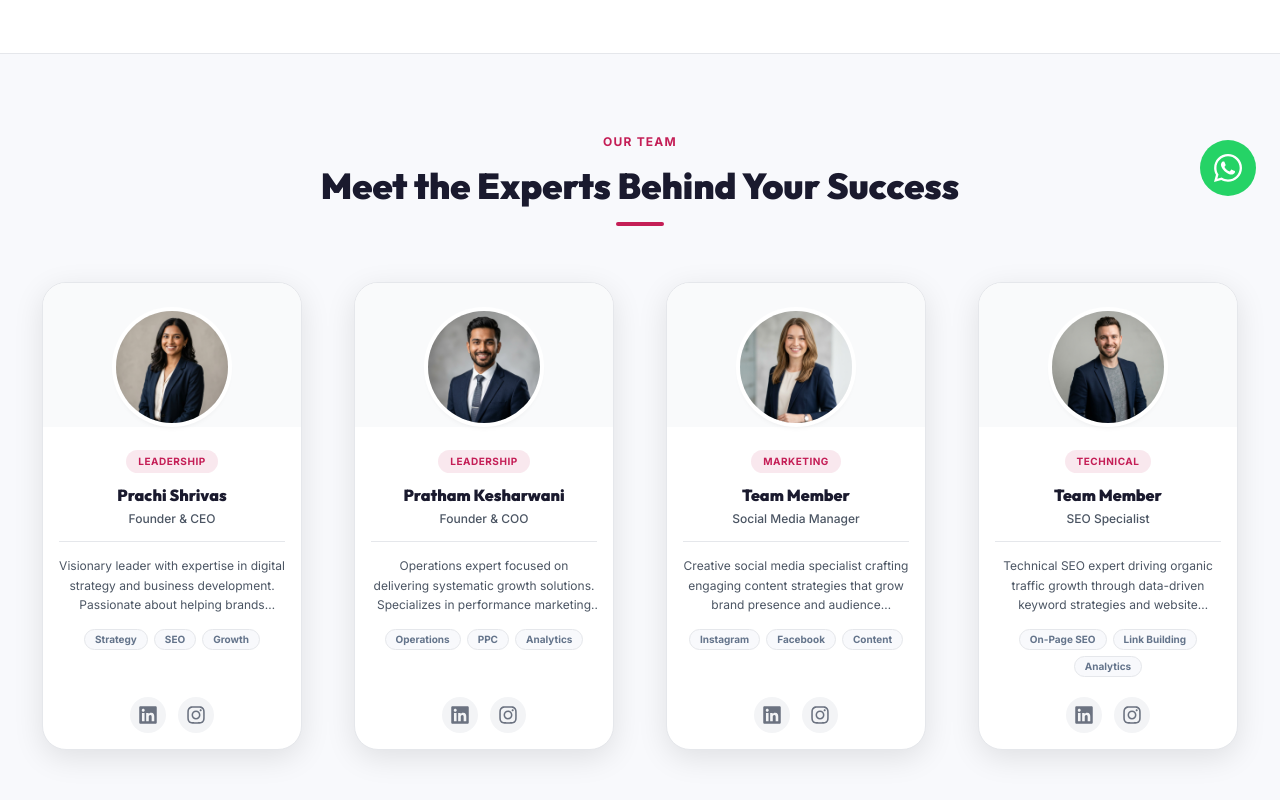
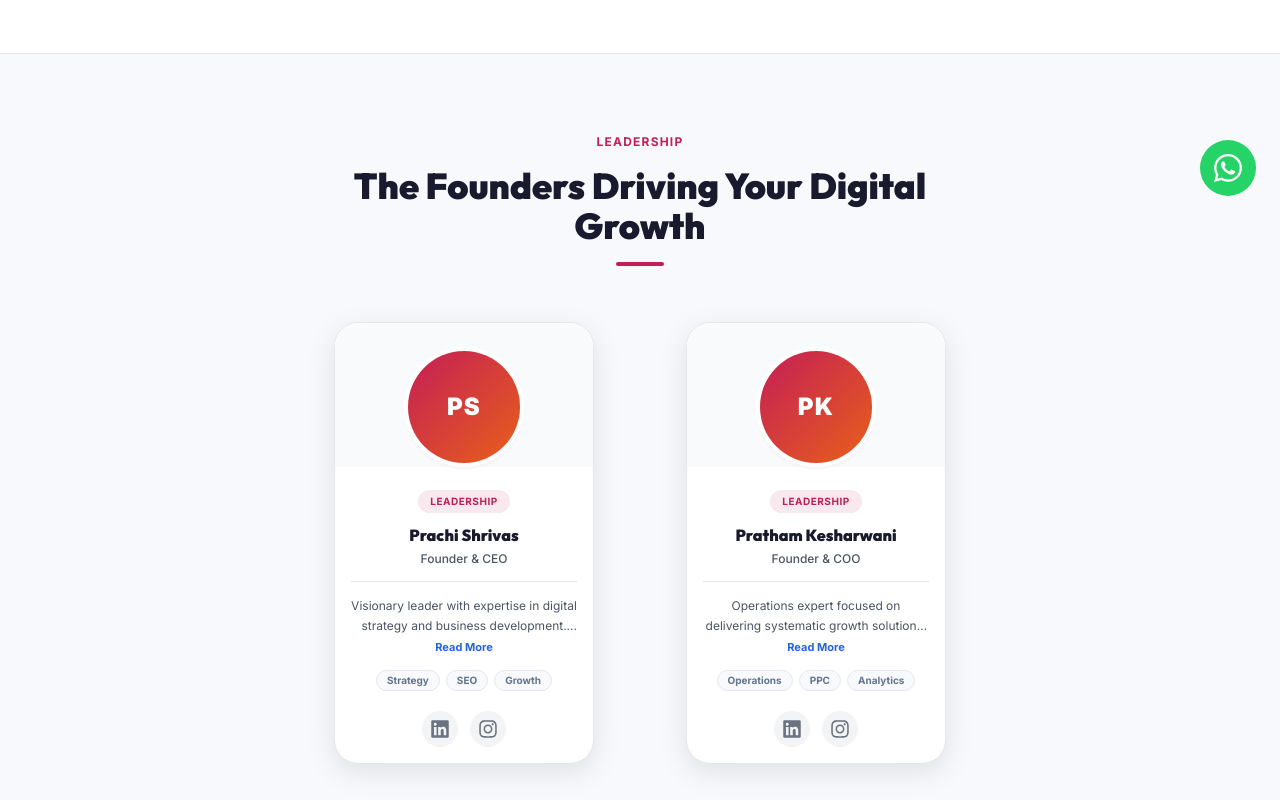
Before and after one commit to abhiverma-143/Adwise-Tech, a React (Vite) app: page /about in a window 1280 px wide. Shown: the part 580-1380 px from the top of the page. Built offline with nearby package versions, Linux system fonts and the light colour scheme.

Commit message:
add logo

```diff
--- a/src/components/TeamMembers.tsx
+++ b/src/components/TeamMembers.tsx
@@ -1,4 +1,4 @@
-import React from 'react';
+import React, { useState } from 'react';
 import { motion } from 'framer-motion';
 import { FaLinkedin, FaInstagram } from 'react-icons/fa';
 import { teamMembers } from '../constants/mockData';
@@ -8,6 +8,12 @@ interface TeamMembersProps {
 }
 
 export const TeamMembers: React.FC<TeamMembersProps> = ({ onNavClick }) => {
+  const [expandedBios, setExpandedBios] = useState<Record<number, boolean>>({});
+
+  const toggleBio = (idx: number) => {
+    setExpandedBios(prev => ({ ...prev, [idx]: !prev[idx] }));
+  };
+
   return (
     <section id="team" className="bg-[#F8F9FC] py-20 relative z-10 transition-colors duration-300 border-b border-brand-border">
       <div className="max-w-7xl mx-auto px-4 sm:px-6 lg:px-8">
@@ -15,17 +21,19 @@ export const TeamMembers: React.FC<TeamMembersProps> = ({ onNavClick }) => {
         {/* Top Heading */}
         <div className="text-center max-w-2xl mx-auto mb-14">
           <span className="text-brand-primary font-bold text-xs uppercase tracking-widest block mb-4">
-            OUR TEAM
+            LEADERSHIP
           </span>
           <h2 className="font-display font-black text-brand-navy text-3xl sm:text-4xl leading-tight">
-            Meet the Experts Behind Your Success
+            The Founders Driving Your Digital Growth
           </h2>
           <div className="w-12 h-1 bg-brand-primary rounded mx-auto mt-4" />
         </div>
 
         {/* Members Grid (4 cards) */}
-        <div className="grid grid-cols-1 sm:grid-cols-2 lg:grid-cols-4 gap-8 items-stretch mb-12">
-          {teamMembers.map((m, idx) => (
+        <div className="grid grid-cols-1 sm:grid-cols-2 gap-8 items-stretch mb-12 max-w-2xl mx-auto">
+          {teamMembers.map((m, idx) => {
+            const isExpanded = !!expandedBios[idx];
+            return (
               <motion.div
                 key={idx}
                 initial={{ opacity: 0, y: 30 }}
@@ -44,7 +52,7 @@ export const TeamMembers: React.FC<TeamMembersProps> = ({ onNavClick }) => {
                         className="w-full h-full object-cover"
                       />
                     ) : (
-                    <div className="w-full h-full bg-brand-primary flex items-center justify-center">
+                      <div className="w-full h-full bg-gradient-to-br from-brand-primary to-brand-accent flex items-center justify-center">
                         <span className="font-black text-white text-2xl tracking-wider">
                           {m.initials}
                         </span>
@@ -72,10 +80,17 @@ export const TeamMembers: React.FC<TeamMembersProps> = ({ onNavClick }) => {
 
                   <div className="border-t border-brand-border mb-3.5" />
 
-                {/* Bio */}
-                <p className="text-xs text-brand-secondary leading-relaxed mb-3.5 line-clamp-3">
+                  {/* Bio — clamped to 2 lines with a Read More / Read Less toggle */}
+                  <p className={`text-xs text-brand-secondary leading-relaxed mb-1 ${isExpanded ? '' : 'line-clamp-2'}`}>
                     {m.bio}
                   </p>
+                  <button
+                    type="button"
+                    onClick={() => toggleBio(idx)}
+                    className="text-brand-cta text-[11px] font-bold mb-3.5 hover:underline self-center"
+                  >
+                    {isExpanded ? 'Read Less' : 'Read More'}
+                  </button>
 
                   {/* Skills pills */}
                   <div className="flex flex-wrap gap-1.5 justify-center mb-4">
@@ -110,7 +125,8 @@ export const TeamMembers: React.FC<TeamMembersProps> = ({ onNavClick }) => {
                   </div>
                 </div>
               </motion.div>
-          ))}
+            );
+          })}
         </div>
 
         {/* Bottom CTA below team section */}
--- a/src/constants/mockData.tsx
+++ b/src/constants/mockData.tsx
@@ -130,7 +130,7 @@ export const teamMembers: TeamMember[] = [
     skills: ["Strategy", "SEO", "Growth"],
     bio: "Visionary leader with expertise in digital strategy and business development. Passionate about helping brands achieve measurable online growth.",
     gradient: 'bg-brand-orange',
-    image: '/prachi.png'
+
   },
   {
     name: 'Pratham Kesharwani',
@@ -140,28 +140,9 @@ export const teamMembers: TeamMember[] = [
     skills: ["Operations", "PPC", "Analytics"],
     bio: "Operations expert focused on delivering systematic growth solutions. Specializes in performance marketing and campaign optimization.",
     gradient: 'bg-brand-navy',
-    image: '/pratham.png'
+
   },
-  {
-    name: 'Team Member',
-    role: 'Social Media Manager',
-    department: 'Marketing',
-    initials: 'SM',
-    skills: ["Instagram", "Facebook", "Content"],
-    bio: "Creative social media specialist crafting engaging content strategies that grow brand presence and audience engagement across all platforms.",
-    gradient: 'bg-brand-orange',
-    image: '/social_media.png'
-  },
-  {
-    name: 'Team Member',
-    role: 'SEO Specialist',
-    department: 'Technical',
-    initials: 'SS',
-    skills: ["On-Page SEO", "Link Building", "Analytics"],
-    bio: "Technical SEO expert driving organic traffic growth through data-driven keyword strategies and website optimization techniques.",
-    gradient: 'bg-brand-navy',
-    image: '/seo_specialist.png'
-  }
+
 ];
 
 export const stats: Stat[] = [
--- a/src/pages/About.tsx
+++ b/src/pages/About.tsx
@@ -53,7 +53,7 @@ export const About: React.FC<AboutProps> = ({ handleNavClick }) => {
                 Who We Are
               </span>
               <h2 className="font-display font-black text-brand-navy text-2xl sm:text-3xl leading-tight mb-4">
-                Bhopal's Trusted Digital Partner
+                Trusted Digital Partner
               </h2>
               <p className="text-brand-secondary text-sm sm:text-base leading-relaxed">
                 Welcome to AD Wise Tech, your trusted partner for digital growth in Bhopal. We specialize in SEO, Social Media Marketing, PPC Advertising, and Website Design & Development. Our expert team crafts powerful strategies to enhance your online presence, drive quality traffic, and boost your business growth.
```
Lines whose indentation alone changed are shown as unchanged.
